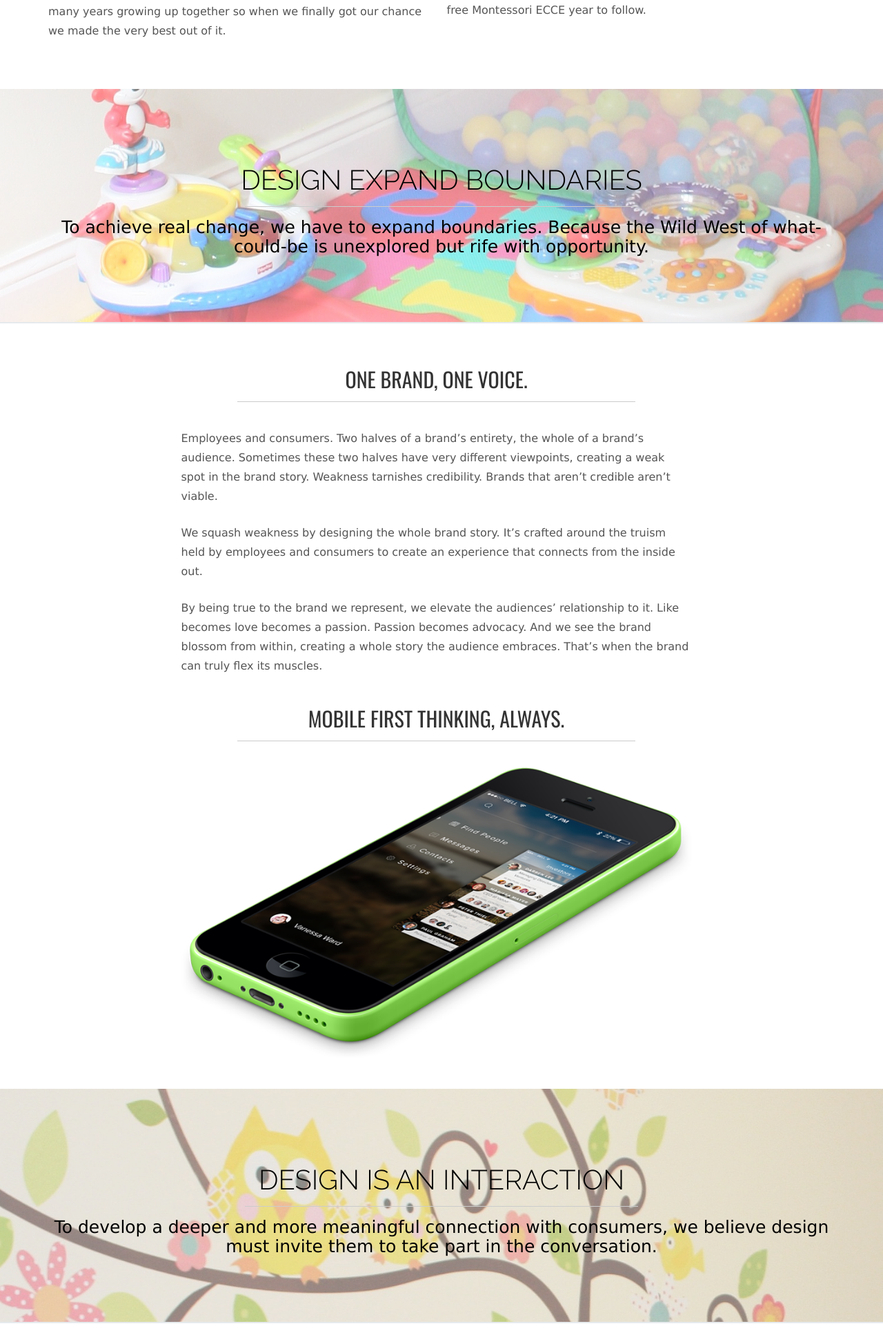
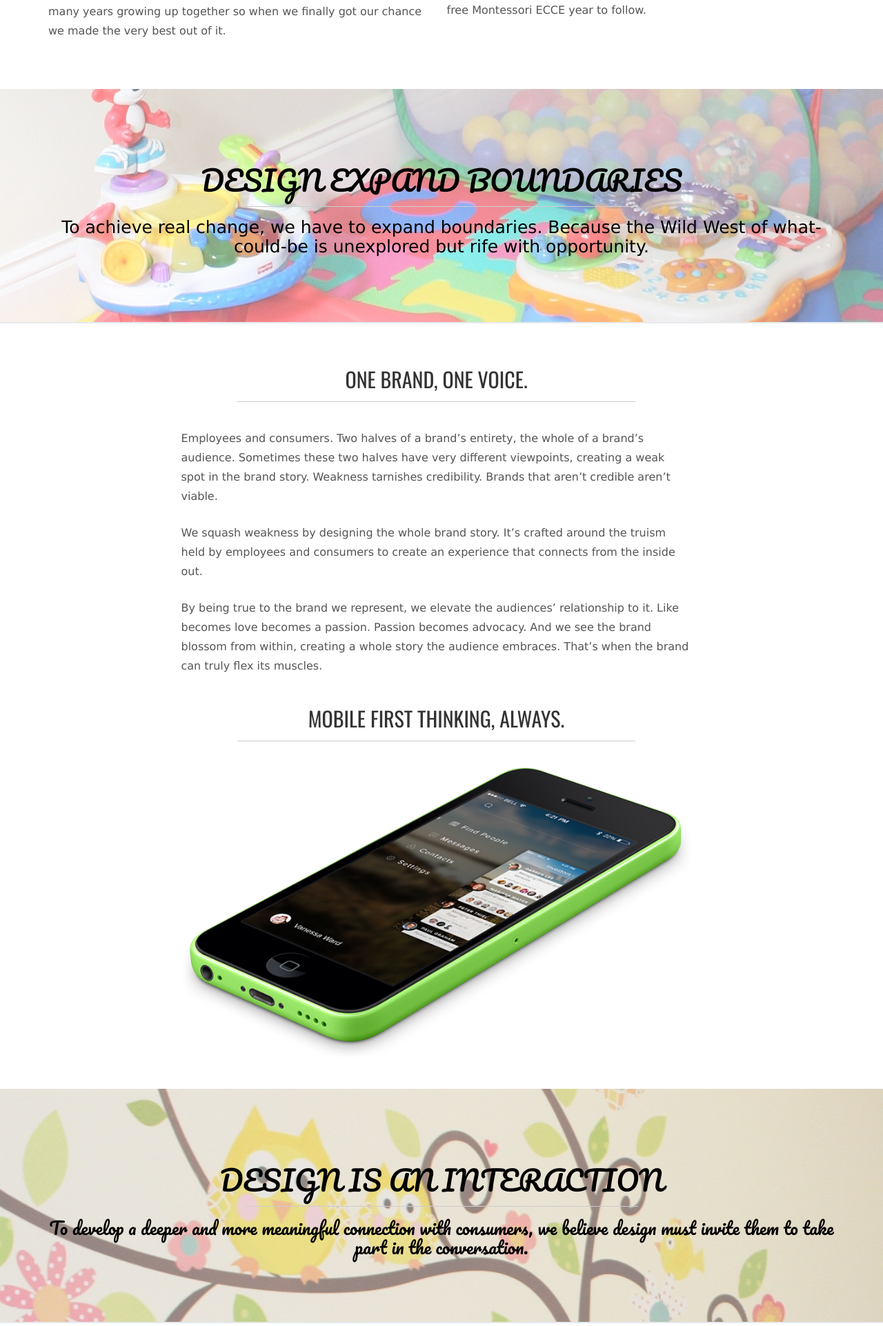
Before and after one commit to NomadicWeb/orchardchildcare.ie, a WordPress theme: template orchard_theme/index.php in a window 1280 px wide. Shown: the part 984-2907 px from the top of the page at 69% size. Run offline with PHP 8.4 and a stand-in for WordPress, Linux system fonts and the light colour scheme; the site name, menu and one post (Sample post) are stand-ins, and other content is empty.

Commit message:
add text stlye to divider text

```diff
--- a/orchard_theme/assets/css/main.css
+++ b/orchard_theme/assets/css/main.css
@@ -301,9 +301,11 @@ a:after {
     -o-background-size: cover;
     background-size: cover;
 }
+.fancy-text{
+    font-family: 'Pacifico', cursive;
+}
 
 #headerwrap h1 {
-    font-family: 'Pacifico', cursive;
     margin-top: 90px;
     padding-bottom: 30px;
     letter-spacing: 8px;
--- a/orchard_theme/index.php
+++ b/orchard_theme/index.php
@@ -44,7 +44,7 @@
         <!-- ==== HEADERWRAP ==== -->
         <div id="headerwrap" id="home" name="home">
             <header class="clearfix">
-                    <h1>Orchard Childcare</h1>
+                    <h1 class="fancy-text">Orchard Childcare</h1>
                     <p>Excellence in Montessori and sessional care</p>
             </header>
         </div><!-- /headerwrap -->
@@ -69,7 +69,7 @@
         <!-- ==== SECTION DIVIDER1 -->
         <section class="section-divider textdivider divider1">
             <div class="container">
-                <h1>DESIGN EXPAND BOUNDARIES</h1>
+                <h1 class="fancy-text">DESIGN EXPAND BOUNDARIES</h1>
                 <hr>
                 <p>To achieve real change, we have to expand boundaries. Because the Wild West of what-could-be is unexplored but rife with opportunity.</p>
             </div><!-- container -->
@@ -105,8 +105,8 @@
 
         <!-- ==== SECTION DIVIDER2 -->
         <section class="section-divider textdivider divider2">
-            <div class="container">
-                <h1>DESIGN IS AN INTERACTION</h1>
+            <div class="container fancy-text">
+                <h1 class="fancy-text">DESIGN IS AN INTERACTION</h1>
                 <hr>
                 <p>To develop a deeper and more meaningful connection with consumers, we believe design must invite them to take part in the conversation.</p>
             </div><!-- container -->
@@ -164,7 +164,7 @@
         <!-- ==== SECTION DIVIDER3 -->
         <section class="section-divider textdivider divider3">
             <div class="container">
-                <h1>DESIGN SOLVE PROBLEMS</h1>
+                <h1 class="fancy-text">DESIGN SOLVE PROBLEMS</h1>
                 <hr>
                 <p>From the purely practical to the richly philosophical, design is the solution to a host of challenges.</p>
             </div><!-- container -->
@@ -175,7 +175,7 @@
         <br>
             <div class="row">
                 <br>
-                <h1 class="centered">WE CREATE COOL STUFF</h1>
+                <h1 class="centered fancy-text">WE CREATE COOL STUFF</h1>
                 <hr>
                 <br>
                 <br>
@@ -295,7 +295,7 @@
         <!-- ==== SECTION DIVIDER4 ==== -->
         <section class="section-divider textdivider divider4">
             <div class="container">
-                <h1>DESIGN CREATES EMOTIONAL CONNECTION</h1>
+                <h1 class="fancy-text">DESIGN CREATES EMOTIONAL CONNECTION</h1>
                 <hr>
                 <p>There’s more to design than meets the eye. It’s when it meets the heart that design creates a meaningful, lasting connection with the audience.</p>
             </div><!-- container -->
@@ -353,7 +353,7 @@
         <!-- ==== SECTION DIVIDER6 ==== -->
         <section class="section-divider textdivider divider6">
             <div class="container">
-                <h1>CRAFTED IN NEW YORK, USA.</h1>
+                <h1 class="fancy-text">CRAFTED IN NEW YORK, USA.</h1>
                 <hr>
                 <p>Some Address 987,</p>
                 <p>+34 9884 4893</p>
```
